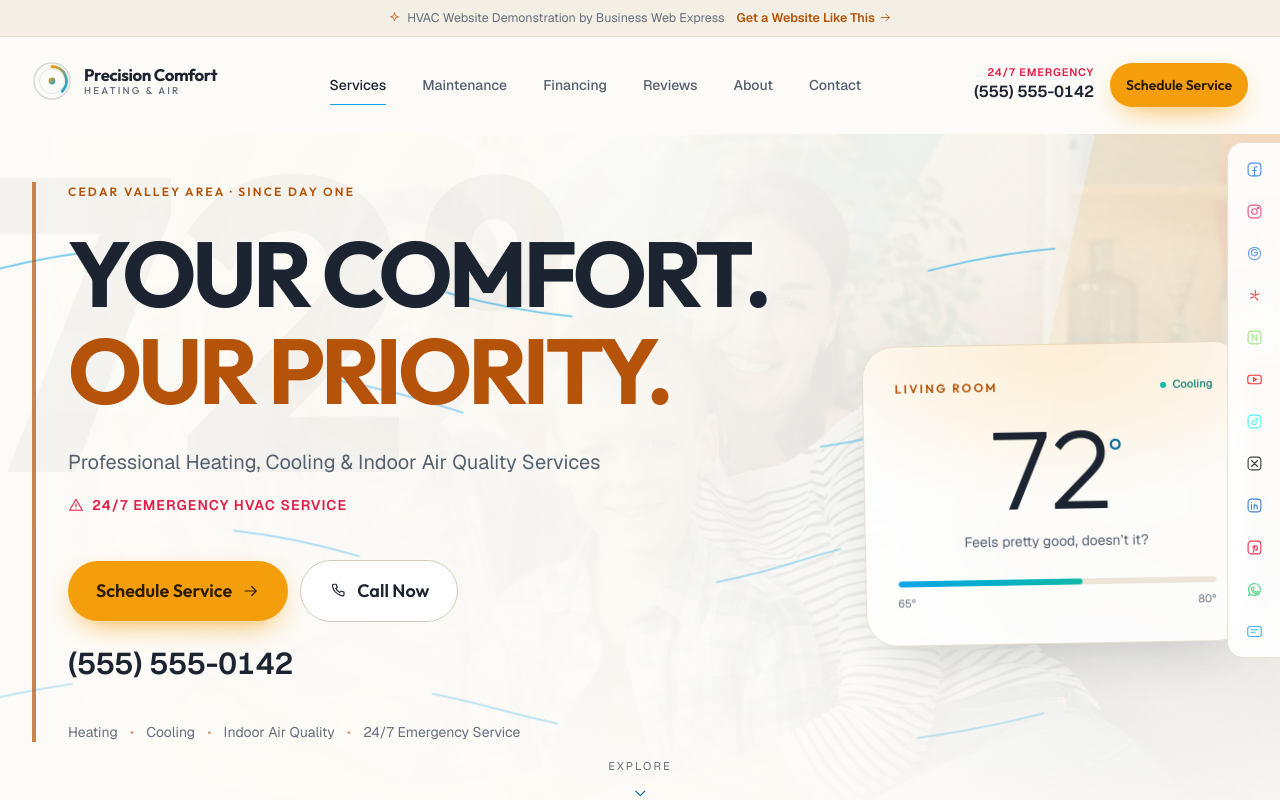
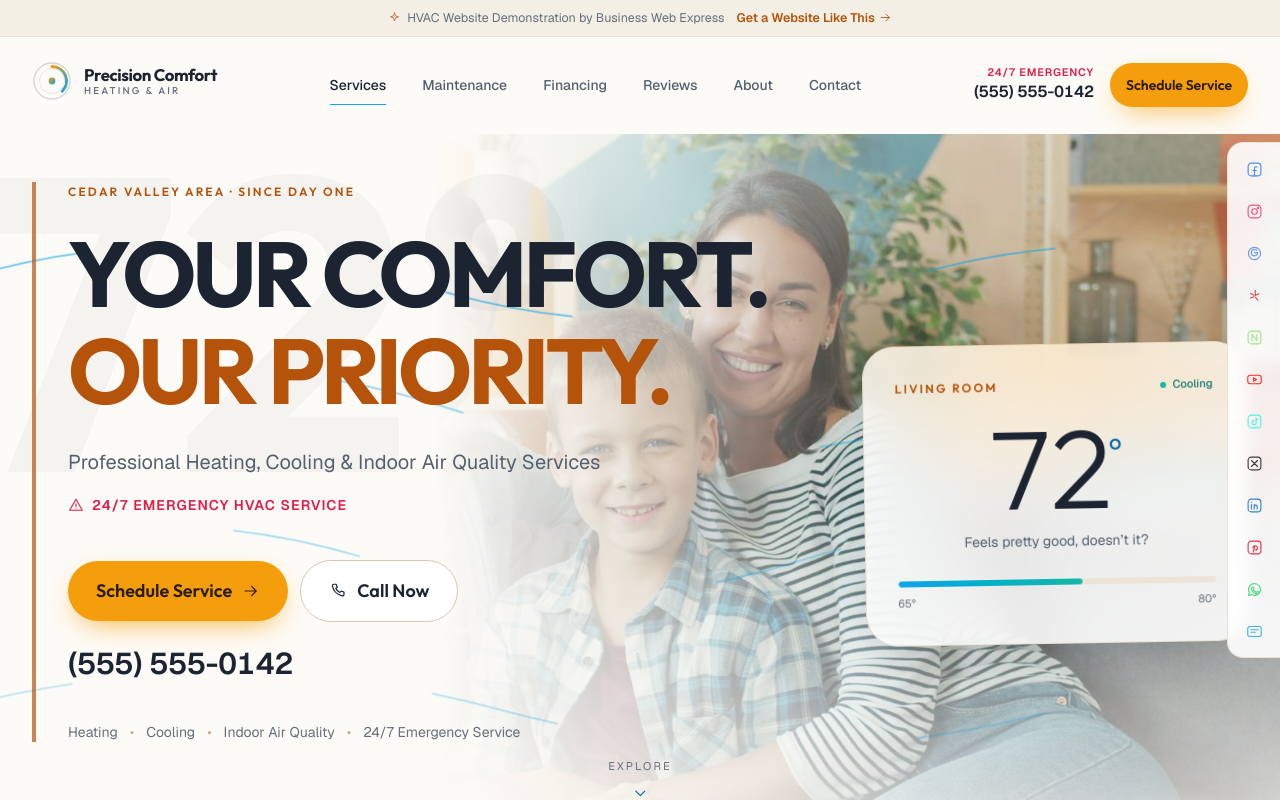
Before and after one commit to BWERepo/HVAC, a React (Vite) app: page / in a window 1280 px wide. Shown: the top 800 px of the page. Built offline with nearby package versions, Linux system fonts and the light colour scheme.

Commit message:
Rebalance hero scrim so the photo reads clearly, not washed out
Previous fix over-corrected and darkened the whole photo uniformly. Now the
scrim is solid only behind the text column on the left and clears quickly,
so the photo is clearly visible across the right two-thirds of the hero.
v0.3.5.

```diff
--- a/src/components/Hero.jsx
+++ b/src/components/Hero.jsx
@@ -155,16 +155,20 @@ export default function Hero() {
           />
         </div>
 
-        {/* Legibility scrim — the headline must never fight the photo behind
-            it. Tuned darker than the original SVG-art version: a real photo
-            has far more local contrast than the abstract art did. */}
+        {/* Legibility scrim — solid only behind the text column on the left,
+            clearing quickly so the photo reads clearly on the right two
+            thirds of the hero rather than washing out everywhere. */}
         <div
           aria-hidden="true"
-          className="absolute inset-0 bg-linear-to-b from-canvas/80 via-canvas/68 to-canvas"
+          className="absolute inset-0"
+          style={{
+            background:
+              'linear-gradient(to right, var(--color-canvas) 0%, var(--color-canvas) 34%, color-mix(in oklab, var(--color-canvas) 55%, transparent) 52%, transparent 72%)',
+          }}
         />
         <div
           aria-hidden="true"
-          className="absolute inset-0 bg-linear-to-r from-canvas via-canvas/88 to-canvas/25"
+          className="absolute inset-0 bg-linear-to-b from-canvas/30 via-transparent to-canvas/85"
         />
 
         <Airflow />
--- a/version.json
+++ b/version.json
@@ -1 +1 @@
-{ "version": "0.3.4" }
+{ "version": "0.3.5" }
```
